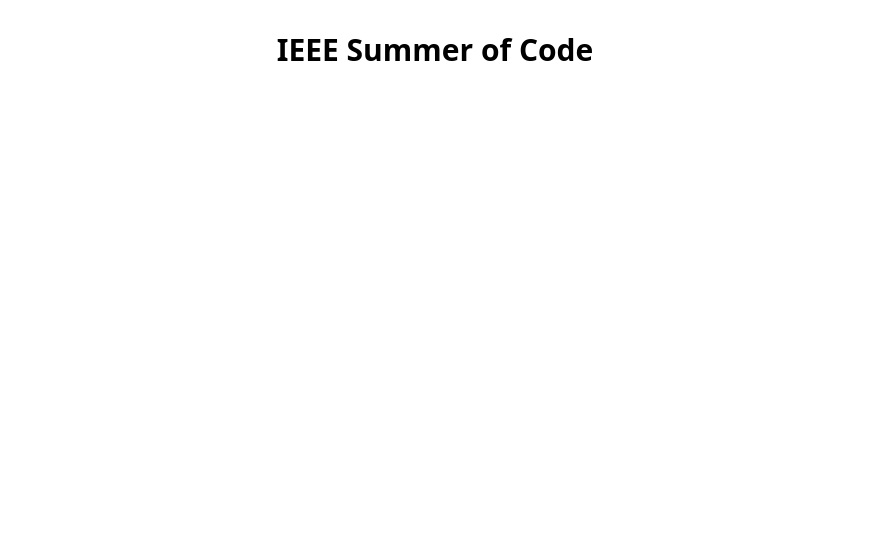
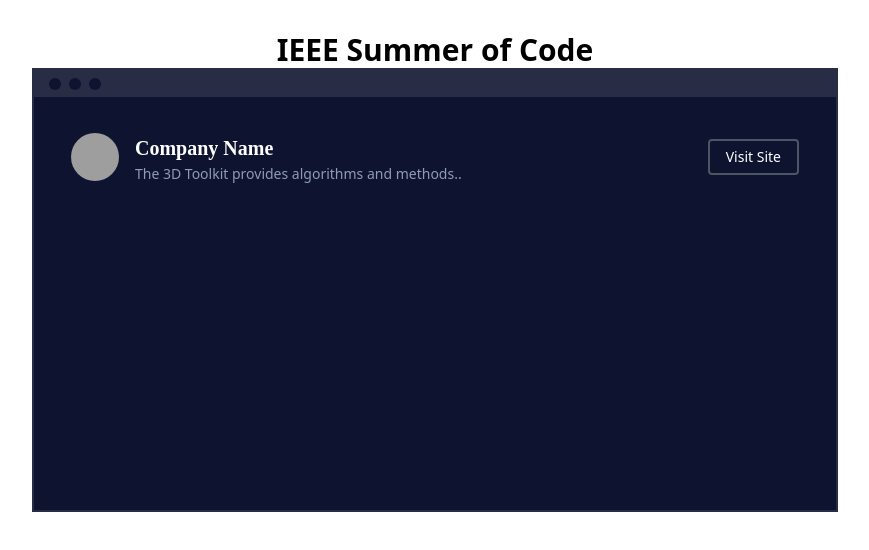
Before and after one commit to IEEEDTUCS/GSOC-SummerProject, a React (Vite) app: page / in a window 1280 px wide. Shown: the top 550 px of the page, without its empty margins (205-1074 px from the left). Built offline with nearby package versions, Linux system fonts and the light colour scheme; grey boxes are pictures that could not be loaded.

Commit message:
chore: home card work started

```diff
--- /dev/null
+++ b/app/globals.css
@@ -0,0 +1,69 @@
+@tailwind base;
+@tailwind components;
+@tailwind utilities;
+
+@layer base {
+  :root {
+    --background: 0 0% 100%;
+    --foreground: 222.2 84% 4.9%;
+    --card: 0 0% 100%;
+    --card-foreground: 222.2 84% 4.9%;
+    --popover: 0 0% 100%;
+    --popover-foreground: 222.2 84% 4.9%;
+    --primary: 222.2 47.4% 11.2%;
+    --primary-foreground: 210 40% 98%;
+    --secondary: 210 40% 96.1%;
+    --secondary-foreground: 222.2 47.4% 11.2%;
+    --muted: 210 40% 96.1%;
+    --muted-foreground: 215.4 16.3% 46.9%;
+    --accent: 210 40% 96.1%;
+    --accent-foreground: 222.2 47.4% 11.2%;
+    --destructive: 0 84.2% 60.2%;
+    --destructive-foreground: 210 40% 98%;
+    --border: 214.3 31.8% 91.4%;
+    --input: 214.3 31.8% 91.4%;
+    --ring: 222.2 84% 4.9%;
+    --radius: 0.5rem;
+    --chart-1: 12 76% 61%;
+    --chart-2: 173 58% 39%;
+    --chart-3: 197 37% 24%;
+    --chart-4: 43 74% 66%;
+    --chart-5: 27 87% 67%;
+  }
+
+  .dark {
+    --background: 222.2 84% 4.9%;
+    --foreground: 210 40% 98%;
+    --card: 222.2 84% 4.9%;
+    --card-foreground: 210 40% 98%;
+    --popover: 222.2 84% 4.9%;
+    --popover-foreground: 210 40% 98%;
+    --primary: 210 40% 98%;
+    --primary-foreground: 222.2 47.4% 11.2%;
+    --secondary: 217.2 32.6% 17.5%;
+    --secondary-foreground: 210 40% 98%;
+    --muted: 217.2 32.6% 17.5%;
+    --muted-foreground: 215 20.2% 65.1%;
+    --accent: 217.2 32.6% 17.5%;
+    --accent-foreground: 210 40% 98%;
+    --destructive: 0 62.8% 30.6%;
+    --destructive-foreground: 210 40% 98%;
+    --border: 217.2 32.6% 17.5%;
+    --input: 217.2 32.6% 17.5%;
+    --ring: 212.7 26.8% 83.9%;
+    --chart-1: 220 70% 50%;
+    --chart-2: 160 60% 45%;
+    --chart-3: 30 80% 55%;
+    --chart-4: 280 65% 60%;
+    --chart-5: 340 75% 55%;
+  }
+}
+
+@layer base {
+  * {
+    @apply border-border;
+  }
+  body {
+    @apply bg-background text-foreground;
+  }
+}
--- /dev/null
+++ b/lib/utils.js
@@ -0,0 +1,6 @@
+import { clsx } from "clsx"
+import { twMerge } from "tailwind-merge"
+
+export function cn(...inputs) {
+  return twMerge(clsx(inputs))
+}
--- a/src/App.jsx
+++ b/src/App.jsx
@@ -2,6 +2,7 @@
 import reactLogo from "./assets/react.svg";
 import viteLogo from "/vite.svg";
 import "./App.css";
+import HomeCard from "./components/HomeCard";
 
 function App() {
   const a = 23;
@@ -9,6 +10,9 @@
   return (
     <>
       <h1 className="text-3xl font-bold">IEEE Summer of Code</h1>
+      <div className="flex justify-center items-center">
+        <HomeCard/>
+      </div>
     </>
   );
 }
--- /dev/null
+++ b/src/components/HomeCard.jsx
@@ -0,0 +1,45 @@
+import React from 'react';
+import { Avatar, AvatarFallback, AvatarImage } from "./ui/avatar"
+import { Button } from "./ui/button"
+
+
+const HomeCard = () => {
+  return (
+    <div className="flex w-[806px] h-[444px] border-2 rounded-lg flex-col overflow-hidden items-center justify-center" style={{ borderColor: '#282D45', backgroundColor: '#0e1330' }}>
+      <div className="flex w-full h-[29px] items-center" style={{ backgroundColor: '#282D45' }}>
+        <div className="flex space-x-2" style={{ marginLeft: '15px' }}>
+          <div className="w-3 h-3 rounded-full" style={{ backgroundColor: '#0e1330' }}></div>
+          <div className="w-3 h-3 rounded-full" style={{ backgroundColor: '#0e1330' }}></div>
+          <div className="w-3 h-3 rounded-full" style={{ backgroundColor: '#0e1330' }}></div>
+        </div>
+      </div>
+      <div className='flex w-[808px] h-[437px] justify-center items-center'>
+
+      <HomeGraph/>
+
+      </div>
+    </div>
+  );
+}
+
+const HomeGraph = () => {
+  return (
+    <div className='flex w-full h-full mx-10'>
+      <div className='flex w-full my-9'>
+        <div id='Avatar_bar' className='flex w-full h-12'>
+          <Avatar className='h-12 w-12'>
+            <AvatarImage src="https://github.com/tarushs.png" />
+            <AvatarFallback>TS</AvatarFallback>
+          </Avatar>
+          <div className='h-12 w-96 flex flex-col items-start ml-4'>
+            <text className='font-semibold' style={{ fontFamily: 'satoshi', color: '#ffffff', fontSize: '20px'}}>Company Name</text>
+            <text className='font-normal' style={{ color: '#8F9BB7', fontSize: '14px'}}>The 3D Toolkit provides algorithms and methods..</text>
+          </div>
+          <div className='ml-auto self-center '><Button className='border-gray-600 border-2 rounded text-white' variant="outline" >Visit Site</Button></div>
+        </div>
+      </div>
+    </div>
+  )
+}
+
+export default HomeCard;
--- /dev/null
+++ b/src/components/ui/avatar.jsx
@@ -0,0 +1,33 @@
+import * as React from "react"
+import * as AvatarPrimitive from "@radix-ui/react-avatar"
+
+import { cn } from "/lib/utils"
+
+const Avatar = React.forwardRef(({ className, ...props }, ref) => (
+  <AvatarPrimitive.Root
+    ref={ref}
+    className={cn("relative flex h-10 w-10 shrink-0 overflow-hidden rounded-full", className)}
+    {...props} />
+))
+Avatar.displayName = AvatarPrimitive.Root.displayName
+
+const AvatarImage = React.forwardRef(({ className, ...props }, ref) => (
+  <AvatarPrimitive.Image
+    ref={ref}
+    className={cn("aspect-square h-full w-full", className)}
+    {...props} />
+))
+AvatarImage.displayName = AvatarPrimitive.Image.displayName
+
+const AvatarFallback = React.forwardRef(({ className, ...props }, ref) => (
+  <AvatarPrimitive.Fallback
+    ref={ref}
+    className={cn(
+      "flex h-full w-full items-center justify-center rounded-full bg-muted",
+      className
+    )}
+    {...props} />
+))
+AvatarFallback.displayName = AvatarPrimitive.Fallback.displayName
+
+export { Avatar, AvatarImage, AvatarFallback }
--- /dev/null
+++ b/src/components/ui/button.jsx
@@ -0,0 +1,48 @@
+import * as React from "react"
+import { Slot } from "@radix-ui/react-slot"
+import { cva } from "class-variance-authority";
+
+import { cn } from "/lib/utils"
+
+const buttonVariants = cva(
+  "inline-flex items-center justify-center whitespace-nowrap rounded-md text-sm font-medium transition-colors focus-visible:outline-none focus-visible:ring-1 focus-visible:ring-ring disabled:pointer-events-none disabled:opacity-50",
+  {
+    variants: {
+      variant: {
+        default:
+          "bg-primary text-primary-foreground shadow hover:bg-primary/90",
+        destructive:
+          "bg-destructive text-destructive-foreground shadow-sm hover:bg-destructive/90",
+        outline:
+          "border border-input bg-background shadow-sm hover:bg-accent hover:text-accent-foreground",
+        secondary:
+          "bg-secondary text-secondary-foreground shadow-sm hover:bg-secondary/80",
+        ghost: "hover:bg-accent hover:text-accent-foreground",
+        link: "text-primary underline-offset-4 hover:underline",
+      },
+      size: {
+        default: "h-9 px-4 py-2",
+        sm: "h-8 rounded-md px-3 text-xs",
+        lg: "h-10 rounded-md px-8",
+        icon: "h-9 w-9",
+      },
+    },
+    defaultVariants: {
+      variant: "default",
+      size: "default",
+    },
+  }
+)
+
+const Button = React.forwardRef(({ className, variant, size, asChild = false, ...props }, ref) => {
+  const Comp = asChild ? Slot : "button"
+  return (
+    (<Comp
+      className={cn(buttonVariants({ variant, size, className }))}
+      ref={ref}
+      {...props} />)
+  );
+})
+Button.displayName = "Button"
+
+export { Button, buttonVariants }
--- a/tailwind.config.js
+++ b/tailwind.config.js
@@ -1,8 +1,77 @@
 /** @type {import('tailwindcss').Config} */
-export default {
-  content: ["./index.html", "./src/**/*.{js,ts,jsx,tsx}"],
+module.exports = {
+  darkMode: ["class"],
+  content: [
+    './pages/**/*.{js,jsx}',
+    './components/**/*.{js,jsx}',
+    './app/**/*.{js,jsx}',
+    './src/**/*.{js,jsx}',
+  ],
+  prefix: "",
   theme: {
-    extend: {},
+    container: {
+      center: true,
+      padding: "2rem",
+      screens: {
+        "2xl": "1400px",
+      },
+    },
+    extend: {
+      colors: {
+        border: "hsl(var(--border))",
+        input: "hsl(var(--input))",
+        ring: "hsl(var(--ring))",
+        background: "hsl(var(--background))",
+        foreground: "hsl(var(--foreground))",
+        primary: {
+          DEFAULT: "hsl(var(--primary))",
+          foreground: "hsl(var(--primary-foreground))",
+        },
+        secondary: {
+          DEFAULT: "hsl(var(--secondary))",
+          foreground: "hsl(var(--secondary-foreground))",
+        },
+        destructive: {
+          DEFAULT: "hsl(var(--destructive))",
+          foreground: "hsl(var(--destructive-foreground))",
+        },
+        muted: {
+          DEFAULT: "hsl(var(--muted))",
+          foreground: "hsl(var(--muted-foreground))",
+        },
+        accent: {
+          DEFAULT: "hsl(var(--accent))",
+          foreground: "hsl(var(--accent-foreground))",
+        },
+        popover: {
+          DEFAULT: "hsl(var(--popover))",
+          foreground: "hsl(var(--popover-foreground))",
+        },
+        card: {
+          DEFAULT: "hsl(var(--card))",
+          foreground: "hsl(var(--card-foreground))",
+        },
+      },
+      borderRadius: {
+        lg: "var(--radius)",
+        md: "calc(var(--radius) - 2px)",
+        sm: "calc(var(--radius) - 4px)",
+      },
+      keyframes: {
+        "accordion-down": {
+          from: { height: "0" },
+          to: { height: "var(--radix-accordion-content-height)" },
+        },
+        "accordion-up": {
+          from: { height: "var(--radix-accordion-content-height)" },
+          to: { height: "0" },
+        },
+      },
+      animation: {
+        "accordion-down": "accordion-down 0.2s ease-out",
+        "accordion-up": "accordion-up 0.2s ease-out",
+      },
+    },
   },
-  plugins: [],
-};
+  plugins: [require("tailwindcss-animate")],
+}
```
Also changed, not shown: package.json (+8 -1 lines), tsconfig.json (added, +8 -0 lines), components.json (added), 1 other file (tests, documents, lock files or other folders).
